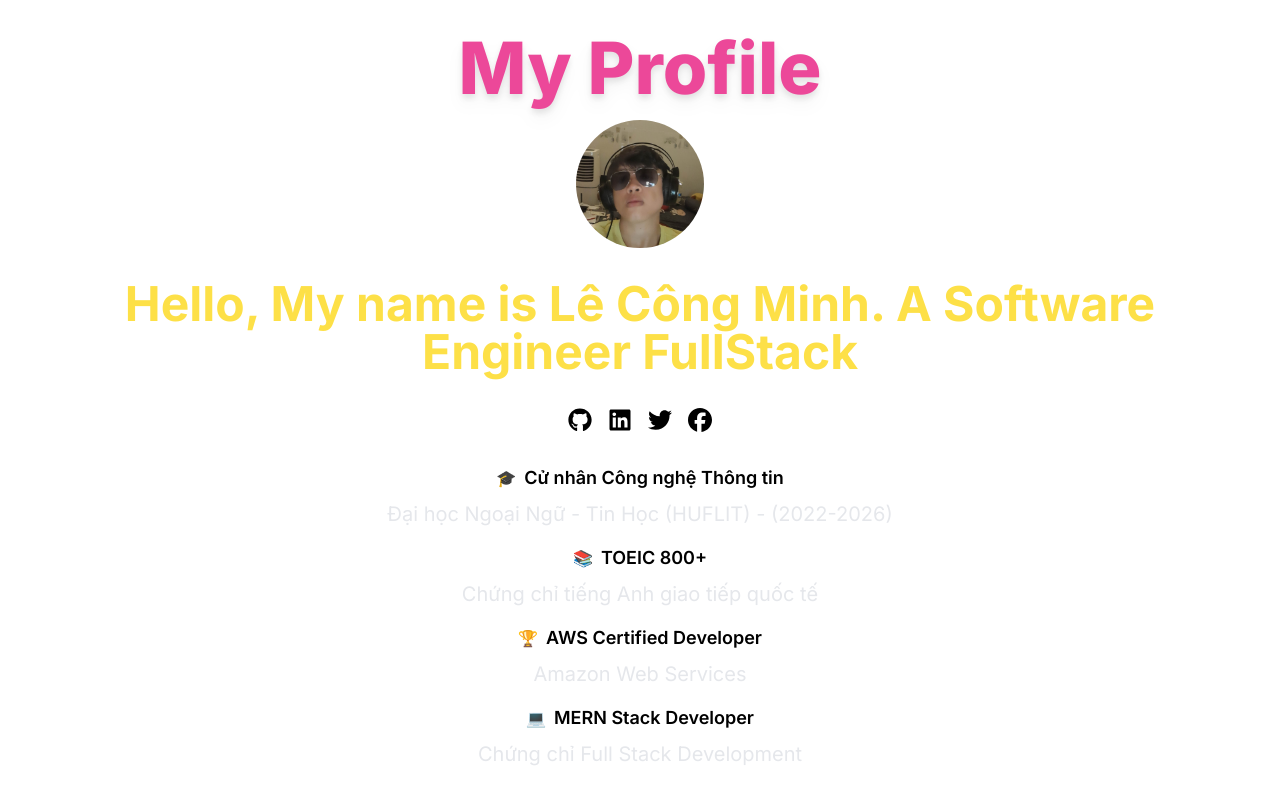
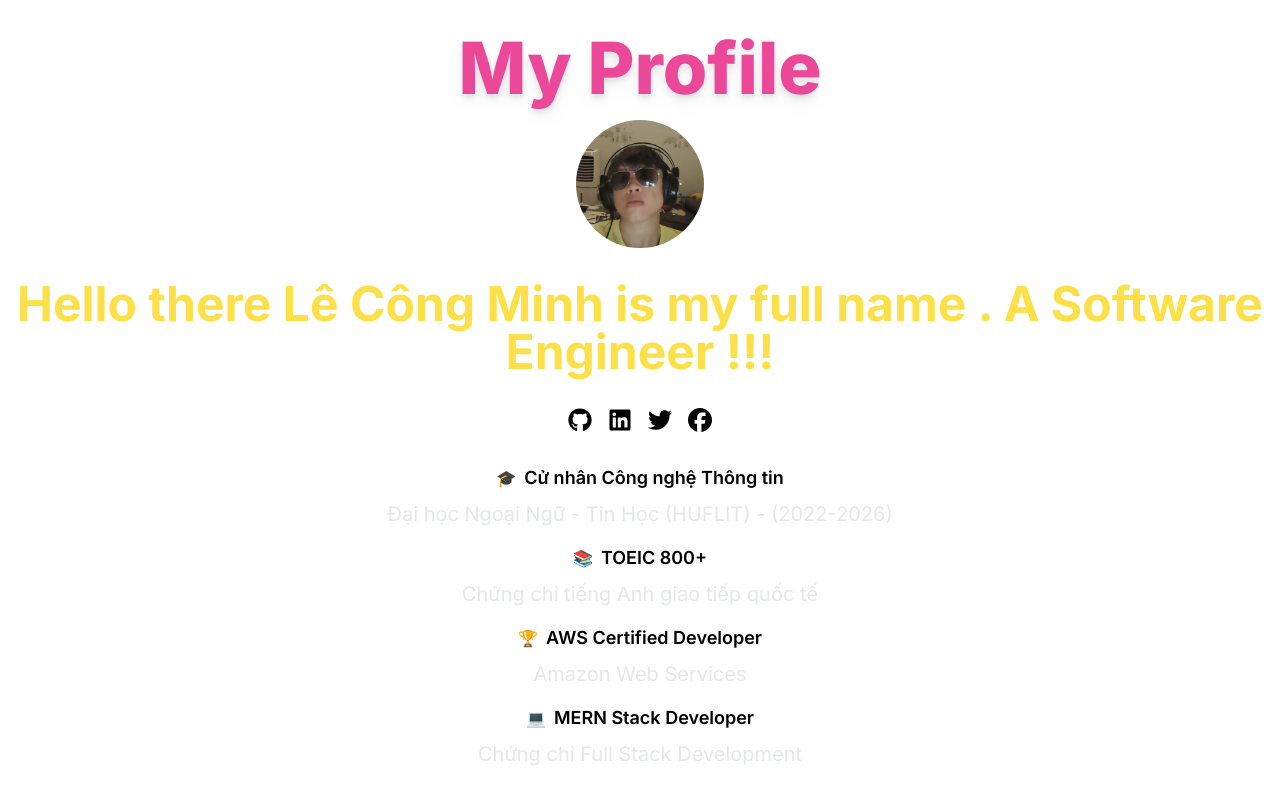
Before and after one commit to newbiecodexD/my-portfolio, a Next.js app: page / in a window 1280 px wide. Shown: the top 800 px of the page. Built offline with nearby package versions, Linux system fonts and the light colour scheme.

Commit message:
Update page.tsx
update my description

```diff
--- a/src/app/page.tsx
+++ b/src/app/page.tsx
@@ -170,7 +170,7 @@ const Home: React.FC = () => {
           />
         </div>
         <h2 className="text-3xl md:text-5xl font-bold text-yellow-300 drop-shadow-[0_0_10px_#fff] mb-8">
-          Hello, My name is Lê Công Minh. A Software Engineer FullStack
+          Hello there Lê Công Minh is my full name . A Software Engineer !!!
         </h2>
 
         <div className="flex gap-4">
```
